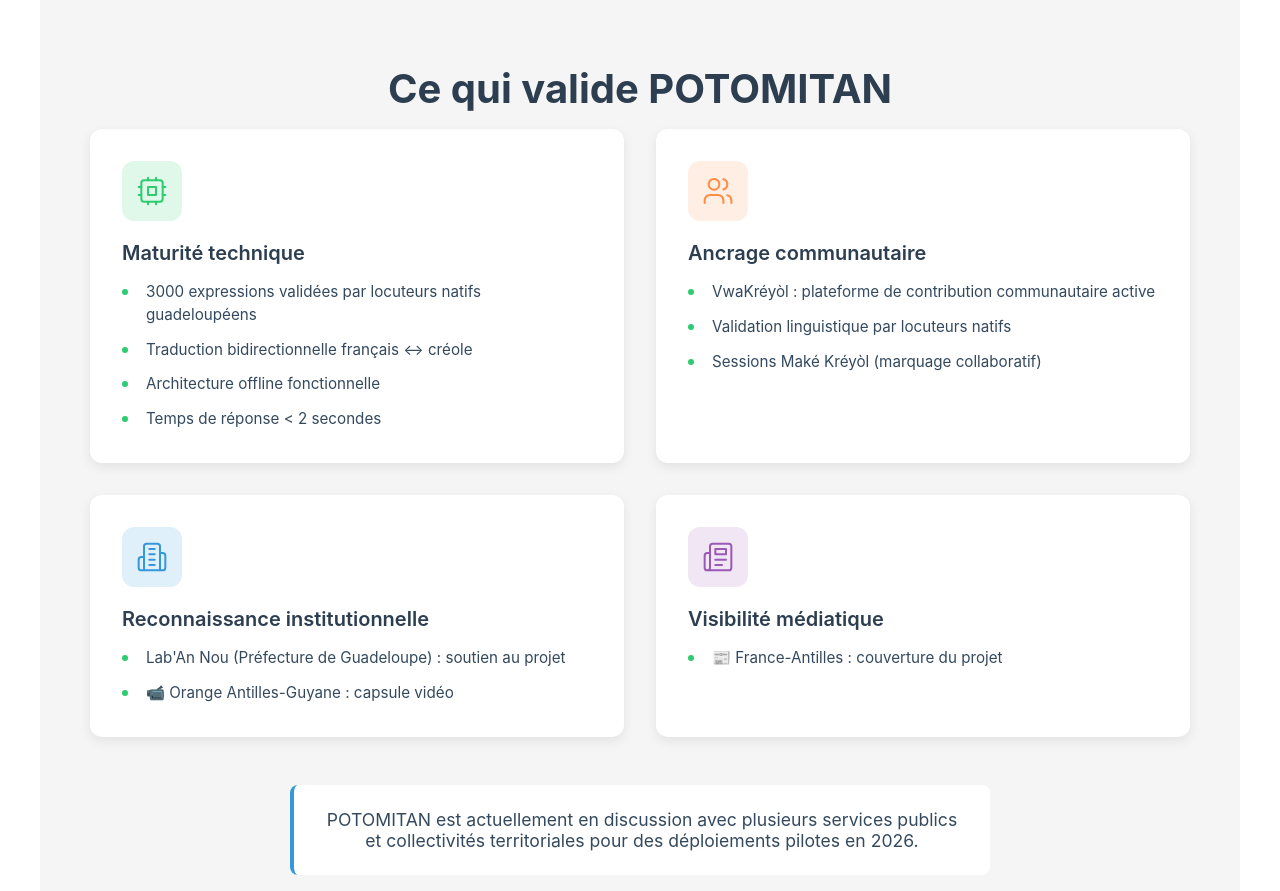
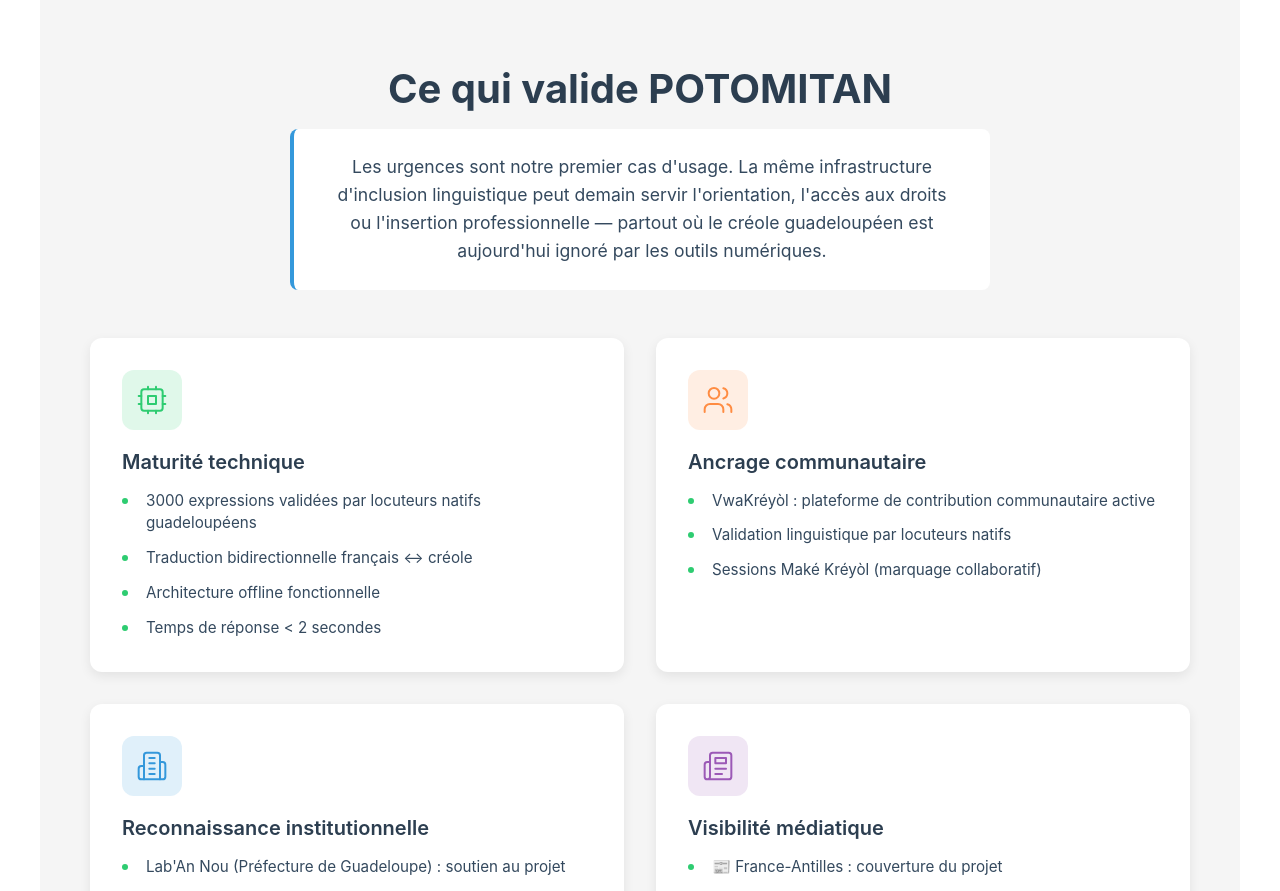
Before and after one commit to Brdcie/potomitan-landing, a React (Vite) app: page / in a window 1280 px wide. Shown: the part 2060-2951 px from the top of the page. Built offline with nearby package versions, Linux system fonts and the light colour scheme.

Commit message:
Ajoute le cadre "infrastructure d'inclusion linguistique" à la section Reconnaissance
Relie le cas d'usage urgences à l'orientation, l'accès aux droits et
l'insertion professionnelle, pour parler aux institutions au-delà du
seul secours.

```diff
--- a/src/components/Reconnaissance.css
+++ b/src/components/Reconnaissance.css
@@ -93,6 +93,19 @@
   background-color: var(--primary-green);
 }
 
+.reconnaissance-intro {
+  text-align: center;
+  font-size: 1.1rem;
+  color: var(--dark-gray);
+  max-width: 700px;
+  margin: 0 auto 3rem;
+  padding: 1.5rem 2rem;
+  background-color: var(--white);
+  border-radius: 8px;
+  border-left: 4px solid var(--primary-blue);
+  line-height: 1.6;
+}
+
 .reconnaissance-footer {
   text-align: center;
   font-size: 1.1rem;
--- a/src/components/Reconnaissance.jsx
+++ b/src/components/Reconnaissance.jsx
@@ -48,6 +48,13 @@
     <section id="reconnaissance" className="section reconnaissance-section">
       <h2 className="section-title">Ce qui valide POTOMITAN</h2>
 
+      <p className="reconnaissance-intro">
+        Les urgences sont notre premier cas d'usage. La même infrastructure d'inclusion
+        linguistique peut demain servir l'orientation, l'accès aux droits ou l'insertion
+        professionnelle — partout où le créole guadeloupéen est aujourd'hui ignoré par les
+        outils numériques.
+      </p>
+
       <div className="validation-grid">
         {VALIDATION_BLOCKS.map((block) => {
           const IconComponent = block.icon;
```
Also changed, not shown: 1 other file (tests, documents, lock files or other folders).
